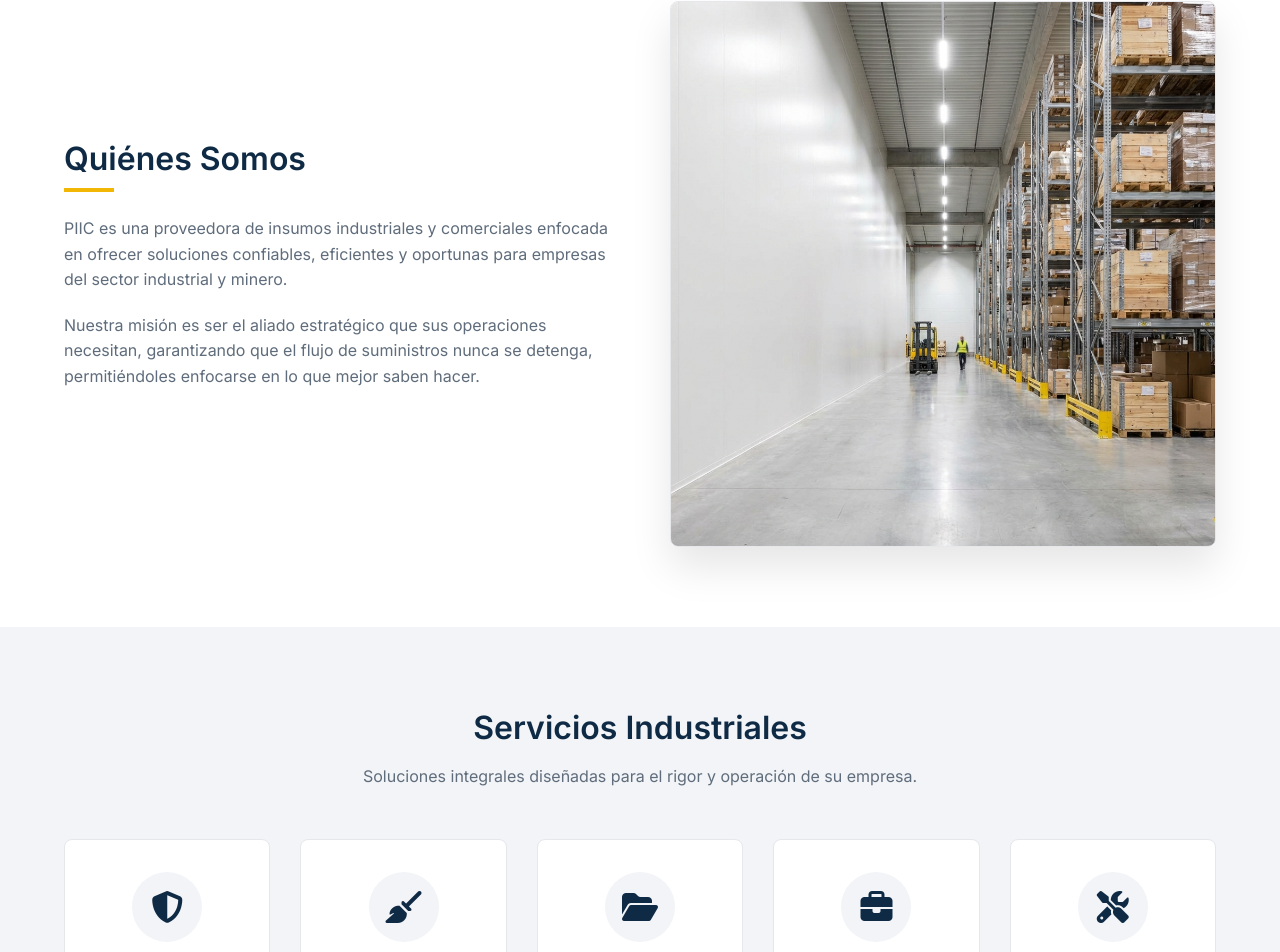
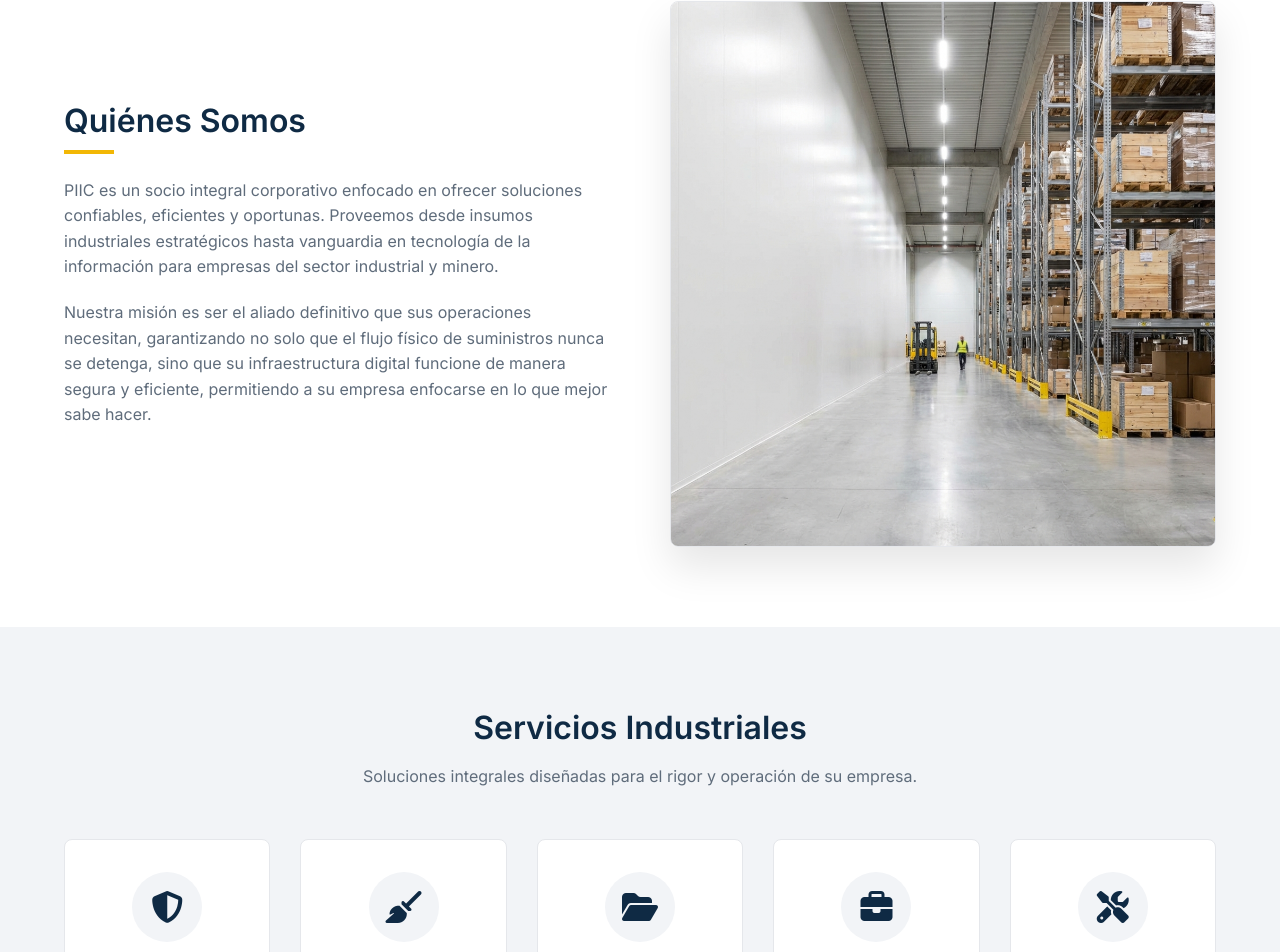
Before and after one commit to felipemiramontesr/piic, a React (Vite) app: page / in a window 1280 px wide. Shown: the part 879-1831 px from the top of the page. Built offline with nearby package versions, Linux system fonts and the light colour scheme.

Commit message:
docs(about): update company description to include digital services

```diff
--- a/src/sections/About.tsx
+++ b/src/sections/About.tsx
@@ -8,14 +8,15 @@ const About: React.FC = () => {
           <div className="about-text">
             <h2>Quiénes Somos</h2>
             <p>
-              PIIC es una proveedora de insumos industriales y comerciales enfocada en ofrecer
-              soluciones confiables, eficientes y oportunas para empresas del sector industrial y
-              minero.
+              PIIC es un socio integral corporativo enfocado en ofrecer soluciones confiables,
+              eficientes y oportunas. Proveemos desde insumos industriales estratégicos hasta
+              vanguardia en tecnología de la información para empresas del sector industrial y minero.
             </p>
             <p>
-              Nuestra misión es ser el aliado estratégico que sus operaciones necesitan,
-              garantizando que el flujo de suministros nunca se detenga, permitiéndoles enfocarse en
-              lo que mejor saben hacer.
+              Nuestra misión es ser el aliado definitivo que sus operaciones necesitan, garantizando
+              no solo que el flujo físico de suministros nunca se detenga, sino que su infraestructura
+              digital funcione de manera segura y eficiente, permitiendo a su empresa enfocarse en lo
+              que mejor sabe hacer.
             </p>
           </div>
           <div className="about-image">
```
